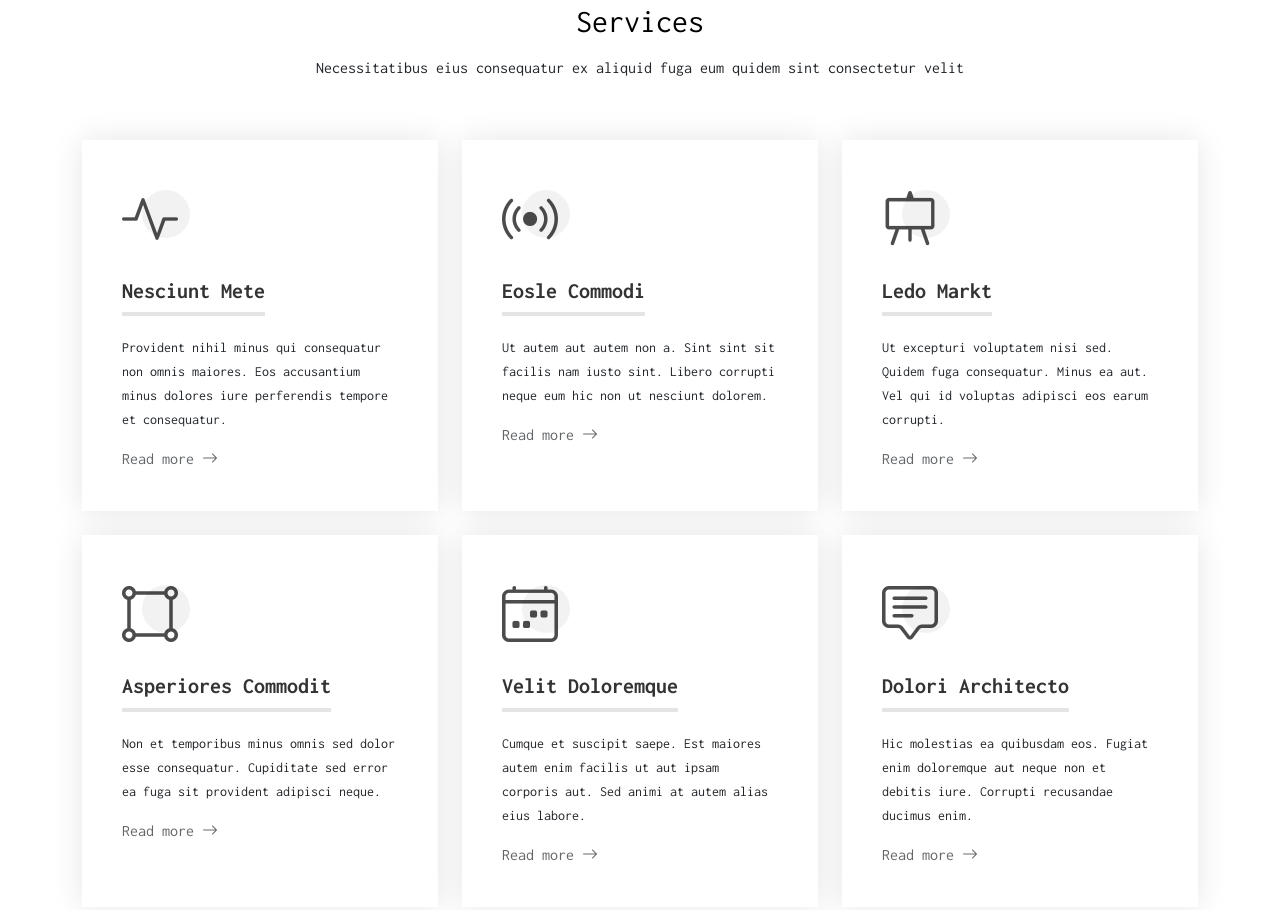
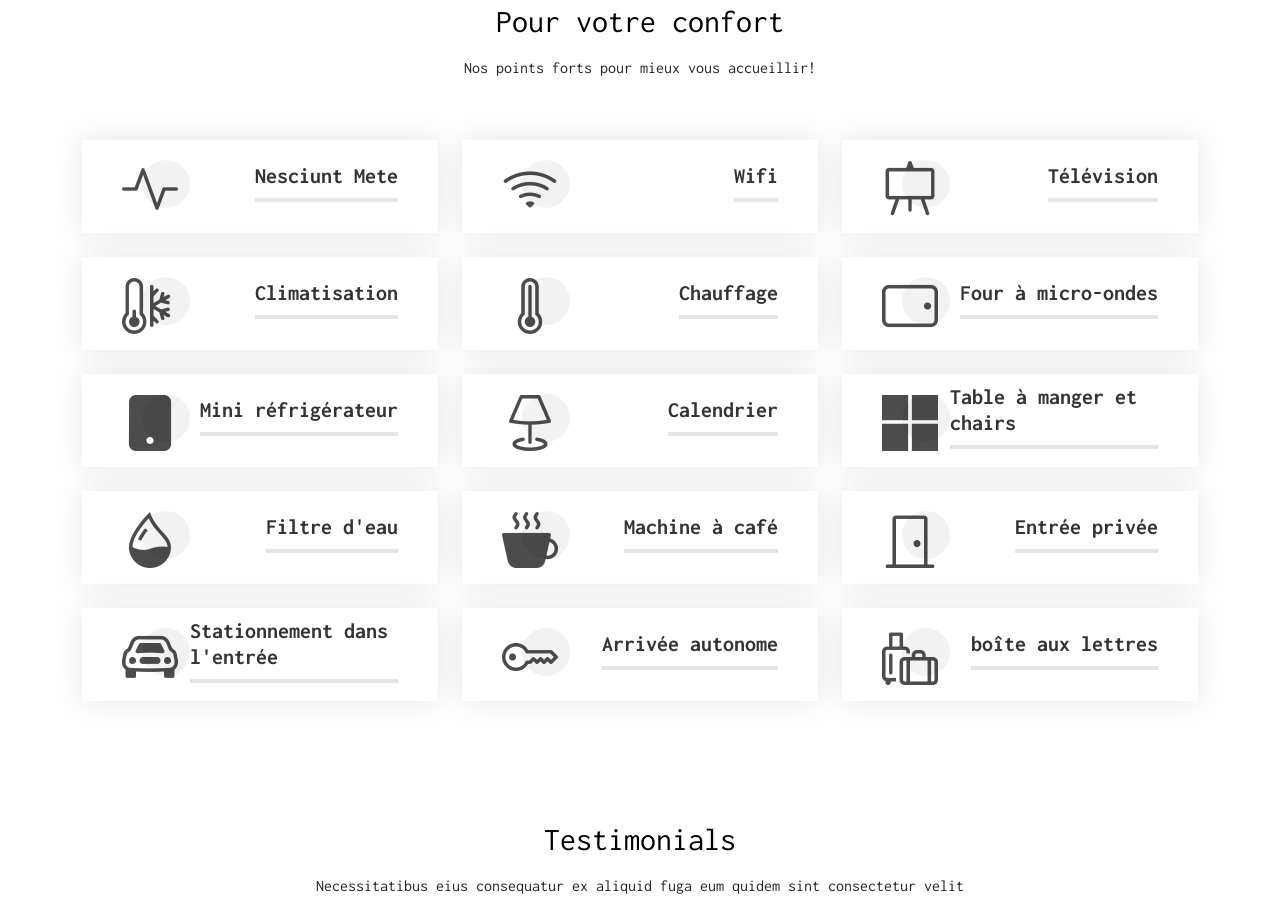
Before and after one commit to rulrok/usb-french-debutant-3-project, a plain HTML site: page index.html in a window 1280 px wide. Shown: the part 2069-2979 px from the top of the page. Drawn offline with Linux system fonts and the light colour scheme.

Commit message:
Add features

```diff
--- a/assets/css/main.css
+++ b/assets/css/main.css
@@ -649,16 +649,20 @@ section,
 --------------------------------------------------------------*/
 .services .service-item {
   background-color: var(--surface-color);
-  padding: 40px;
+  padding: 10px 40px;
   box-shadow: 0px 0 30px rgba(0, 0, 0, 0.1);
-  height: 100%;
+  /* height: 100%; */
+  justify-content: space-between;
+  display: flex;
+  align-items: center;
 }
 
 .services .service-item .icon {
   width: 48px;
   height: 48px;
   position: relative;
-  margin-bottom: 50px;
+  margin-right: 20px;
+  margin-bottom: 25px;
 }
 
 .services .service-item .icon i {
@@ -685,7 +689,7 @@ section,
 .services .service-item h3 {
   color: color-mix(in srgb, var(--heading-color), transparent 20%);
   font-weight: 700;
-  margin: 0 0 20px 0;
+  /* margin: 0 0 20px 0; */
   padding-bottom: 8px;
   font-size: 22px;
   position: relative;
@@ -698,6 +702,17 @@ section,
   line-height: 24px;
   font-size: 14px;
   margin-bottom: 0;
+  display: none!important;
+  visibility: hidden!important;
+}
+
+.services .service-item a {
+  display: none!important;
+  visibility: hidden!important;
+}
+
+.services .icon {
+  display: inline-block;
 }
 
 .services .service-item .readmore {
--- a/index.html
+++ b/index.html
@@ -81,7 +81,10 @@
           >
             <div class="row align-items-center">
               <div class="col-lg-7 portfolio-info">
-                <h3>Voulez-vous passer une très belle journée pour un prix avantageux ?</h3>
+                <h3>
+                  Voulez-vous passer une très belle journée pour un prix
+                  avantageux ?
+                </h3>
                 <p>Vous avez juste trouvé le lieu parfait!</p>
               </div>
               <div class="col-lg-5 text-center text-lg-end">
@@ -444,7 +447,7 @@
           allowfullscreen=""
           loading="lazy"
           class="shadow mx-auto d-block w-100"
-          style="height: 333px;"
+          style="height: 333px"
         ></iframe>
       </section>
       <!-- /Clients Section -->
@@ -453,10 +456,9 @@
       <section id="services" class="services section">
         <!-- Section Title -->
         <div class="container section-title" data-aos="fade-up">
-          <h2>Services</h2>
+          <h2>Pour votre confort</h2>
           <p>
-            Necessitatibus eius consequatur ex aliquid fuga eum quidem sint
-            consectetur velit
+            Nos points forts pour mieux vous accueillir!
           </p>
         </div>
         <!-- End Section Title -->
@@ -492,16 +494,9 @@
             >
               <div class="service-item position-relative">
                 <div class="icon">
-                  <i class="bi bi-broadcast"></i>
+                  <i class="bi bi-wifi"></i>
                 </div>
-                <h3>Eosle Commodi</h3>
-                <p>
-                  Ut autem aut autem non a. Sint sint sit facilis nam iusto
-                  sint. Libero corrupti neque eum hic non ut nesciunt dolorem.
-                </p>
-                <a href="service-details.html" class="readmore stretched-link"
-                  >Read more <i class="bi bi-arrow-right"></i
-                ></a>
+                <h3>Wifi</h3>
               </div>
             </div>
             <!-- End Service Item -->
@@ -515,7 +510,7 @@
                 <div class="icon">
                   <i class="bi bi-easel"></i>
                 </div>
-                <h3>Ledo Markt</h3>
+                <h3>Télévision</h3>
                 <p>
                   Ut excepturi voluptatem nisi sed. Quidem fuga consequatur.
                   Minus ea aut. Vel qui id voluptas adipisci eos earum corrupti.
@@ -534,9 +529,9 @@
             >
               <div class="service-item position-relative">
                 <div class="icon">
-                  <i class="bi bi-bounding-box-circles"></i>
+                  <i class="bi bi-thermometer-snow"></i>
                 </div>
-                <h3>Asperiores Commodit</h3>
+                <h3>Climatisation</h3>
                 <p>
                   Non et temporibus minus omnis sed dolor esse consequatur.
                   Cupiditate sed error ea fuga sit provident adipisci neque.
@@ -555,9 +550,9 @@
             >
               <div class="service-item position-relative">
                 <div class="icon">
-                  <i class="bi bi-calendar4-week"></i>
+                  <i class="bi bi-thermometer-high"></i>
                 </div>
-                <h3>Velit Doloremque</h3>
+                <h3>Chauffage</h3>
                 <p>
                   Cumque et suscipit saepe. Est maiores autem enim facilis ut
                   aut ipsam corporis aut. Sed animi at autem alias eius labore.
@@ -576,16 +571,127 @@
             >
               <div class="service-item position-relative">
                 <div class="icon">
-                  <i class="bi bi-chat-square-text"></i>
+                  <i class="bi bi-tablet-landscape"></i>
                 </div>
-                <h3>Dolori Architecto</h3>
-                <p>
-                  Hic molestias ea quibusdam eos. Fugiat enim doloremque aut
-                  neque non et debitis iure. Corrupti recusandae ducimus enim.
-                </p>
-                <a href="service-details.html" class="readmore stretched-link"
-                  >Read more <i class="bi bi-arrow-right"></i
-                ></a>
+                <h3>Four à micro-ondes</h3>
+              </div>
+            </div>
+
+            <div
+              class="col-lg-4 col-md-6"
+              data-aos="fade-up"
+              data-aos-delay="600"
+            >
+              <div class="service-item position-relative">
+                <div class="icon">
+                  <i class="bi bi-tablet-fill"></i>
+                </div>
+                <h3>Mini réfrigérateur</h3>
+              </div>
+            </div>
+
+            <div
+              class="col-lg-4 col-md-6"
+              data-aos="fade-up"
+              data-aos-delay="600"
+            >
+              <div class="service-item position-relative">
+                <div class="icon">
+                  <i class="bi bi-lamp"></i>
+                </div>
+                <h3>Calendrier</h3>
+              </div>
+            </div>
+
+            <div
+              class="col-lg-4 col-md-6"
+              data-aos="fade-up"
+              data-aos-delay="600"
+            >
+              <div class="service-item position-relative">
+                <div class="icon">
+                  <i class="bi bi-microsoft"></i>
+                </div>
+                <h3>Table à manger et chairs
+                </h3>
+              </div>
+            </div>
+
+            <div
+              class="col-lg-4 col-md-6"
+              data-aos="fade-up"
+              data-aos-delay="600"
+            >
+              <div class="service-item position-relative">
+                <div class="icon">
+                  <i class="bi bi-droplet-half"></i>
+                </div>
+                <h3>Filtre d'eau                </h3>
+              </div>
+            </div>
+
+            <div
+              class="col-lg-4 col-md-6"
+              data-aos="fade-up"
+              data-aos-delay="600"
+            >
+              <div class="service-item position-relative">
+                <div class="icon">
+                  <i class="bi bi-cup-hot-fill"></i>
+                </div>
+                <h3>Machine à café</h3>
+              </div>
+            </div>
+
+            <div
+              class="col-lg-4 col-md-6"
+              data-aos="fade-up"
+              data-aos-delay="600"
+            >
+              <div class="service-item position-relative">
+                <div class="icon">
+                  <i class="bi bi-door-closed"></i>
+                </div>
+                <h3>Entrée privée</h3>
+              </div>
+            </div>
+
+            <div
+              class="col-lg-4 col-md-6"
+              data-aos="fade-up"
+              data-aos-delay="600"
+            >
+              <div class="service-item position-relative">
+                <div class="icon">
+                  <i class="bi bi-car-front"></i>
+                </div>
+                <h3>Stationnement dans l'entrée</h3>
+              </div>
+            </div>
+
+            <div
+              class="col-lg-4 col-md-6"
+              data-aos="fade-up"
+              data-aos-delay="600"
+            >
+              <div class="service-item position-relative">
+                <div class="icon">
+                  <i class="bi bi-key"></i>
+                </div>
+                <h3>Arrivée autonome</h3>
+              </div>
+            </div>
+
+            <div
+              class="col-lg-4 col-md-6"
+              data-aos="fade-up"
+              data-aos-delay="600"
+            >
+              <div class="service-item position-relative">
+                <div class="icon">
+                  <i class="bi bi-luggage"></i>
+                </div>
+                <h3>boîte aux lettres</h3>
               </div>
             </div>
             <!-- End Service Item -->
```
